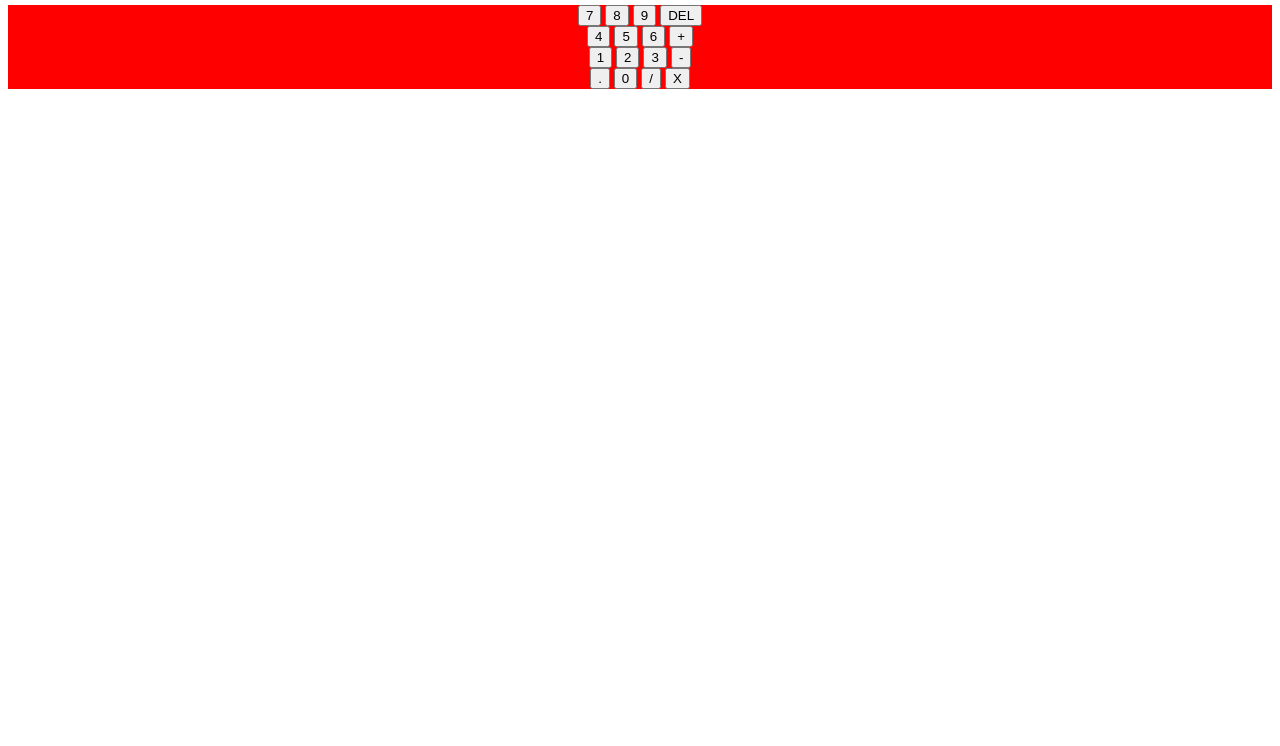
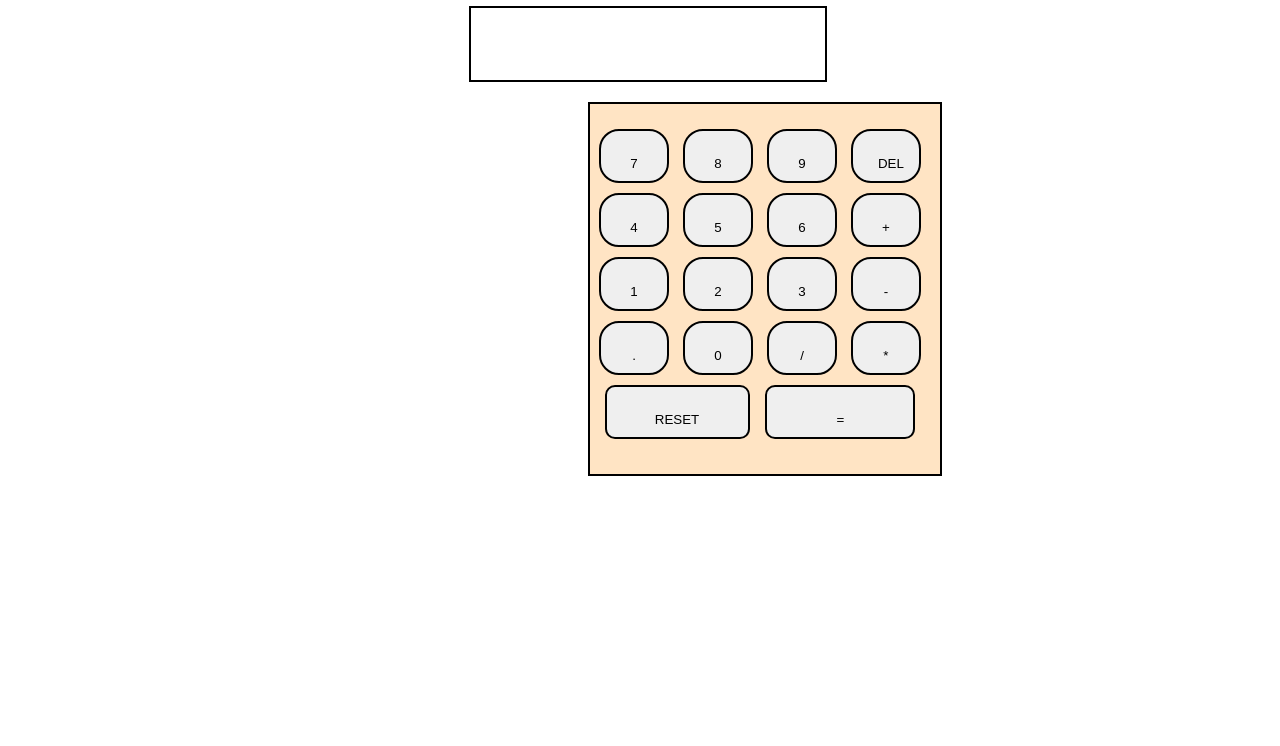
Before and after one commit to vikasvishwagna/Calculator-app, a plain HTML site: page index.html in a window 1280 px wide. Shown: the part 75-821 px from the top of the page. Before the commit the page ends 800 px from the top, so only its background shows below. Drawn offline with Linux system fonts and the light colour scheme.

Commit message:
feat:added js logic

```diff
--- a/index.html
+++ b/index.html
@@ -5,33 +5,43 @@
   <meta name="viewport" content="width=device-width, initial-scale=1.0">
   <title>Calculator</title>
   <link rel="stylesheet" href="style.css">
+  <link rel="preconnect" href="https://fonts.googleapis.com">
+<link rel="preconnect" href="https://fonts.gstatic.com" crossorigin>
+<link href="https://fonts.googleapis.com/css2?family=DM+Sans:ital,opsz,wght@0,9..40,100..1000;1,9..40,100..1000&family=Roboto:ital,wght@0,100..900;1,100..900&display=swap" rel="stylesheet">
 </head>
 <body>
   <h1 class="h1">welcome to the calculator-app</h1>
+  <div class="input-container">
+    <input type="text">
+  </div>
   <div class="Container">
     <div class="row1">
-      <button>7</button>
-      <button>8</button>
-      <button>9</button>
-      <button>DEL</button>
+      <button class="button">7</button>
+      <button class="button">8</button>
+      <button class="button">9</button>
+      <button class="button">DEL</button>
     </div>
     <div class="row2">
-      <button>4</button>
-      <button>5</button>
-      <button>6</button>
-      <button>+</button>
+      <button class="button">4</button>
+      <button class="button">5</button>
+      <button class="button">6</button>
+      <button class="button">+</button>
     </div>
     <div class="row3">
-      <button>1</button>
-      <button>2</button>
-      <button>3</button>
-      <button>-</button>
+      <button class="button">1</button>
+      <button class="button">2</button>
+      <button class="button">3</button>
+      <button class="button">-</button>
     </div>
     <div class="row4">
-      <button>.</button>
-      <button>0</button>
-      <button>/</button>
-      <button>X</button>
+      <button class="button">.</button>
+      <button class="button">0</button>
+      <button class="button">/</button>
+      <button class="button">*</button>
+    </div>
+    <div class="row5 buttons">
+      <button class="reset button">RESET</button>
+      <button class="equalTo button">=</button>
     </div>
   </div>
 
--- a/script.js
+++ b/script.js
@@ -0,0 +1,17 @@
+let string = ""
+let buttons = document.querySelectorAll('.button');
+Array.from(buttons).forEach((button)=>{
+  button.addEventListener('click', function(ele){
+    if(ele.target.innerHTML === "="){
+      string = eval(string);
+      document.querySelector('input').value = string;
+    }else if(ele.target.innerHTML == 'RESET'){
+      string = "";
+      document.querySelector('input').value = string;
+    }else{
+      console.log(ele.target.innerHTML);
+      string = string+ele.target.innerHTML;
+      document.querySelector('input').value = string;
+    }
+  })
+})
--- a/style.css
+++ b/style.css
@@ -1,7 +1,63 @@
+html, body{
+  height: 100%;
+  width: 100%;
+  font-family:'Roboto', sans-serif;
+}
+
+.h1{
+  text-align: center;
+  font-weight: 500;
+}
+
+.input-container{
+  display: flex;
+  justify-content: center;
+  align-items: center;
+  margin-bottom: 20px;
+  /* background-color: aqua; */
+
+}
+
+.input-container input{
+  width: 350px;
+  height: 70px;
+  border: 2px solid black;
+}
+
 .Container{
-  background: red;
   display: flex;
   flex-direction: column;
+  align-items: center;
   justify-content: center;
-  align-items: center;
+  background-color: bisque;
+  border: 2px solid black;
+  width: 350px;
+  height: 370px;
+  margin-left: 580px;
 }
+
+.button{
+  padding: 25px;
+  margin: 0px 10px 10px 0px;
+  justify-content: space-around;
+  width: 70px;
+  height: 40px;
+  text-align:center;
+  border: 2px solid black;
+  font-weight: 500;
+  border-radius: 20px;
+}
+
+.reset{
+  width: 145px;
+    height: 40px;
+    border: 2px solid black;
+    border-radius: 10px;
+    margin-right: 12px;
+}
+.equalTo{
+  width: 150px;
+    height: 40px;
+    border: 2px solid black;
+    border-radius: 10px;
+}
```
